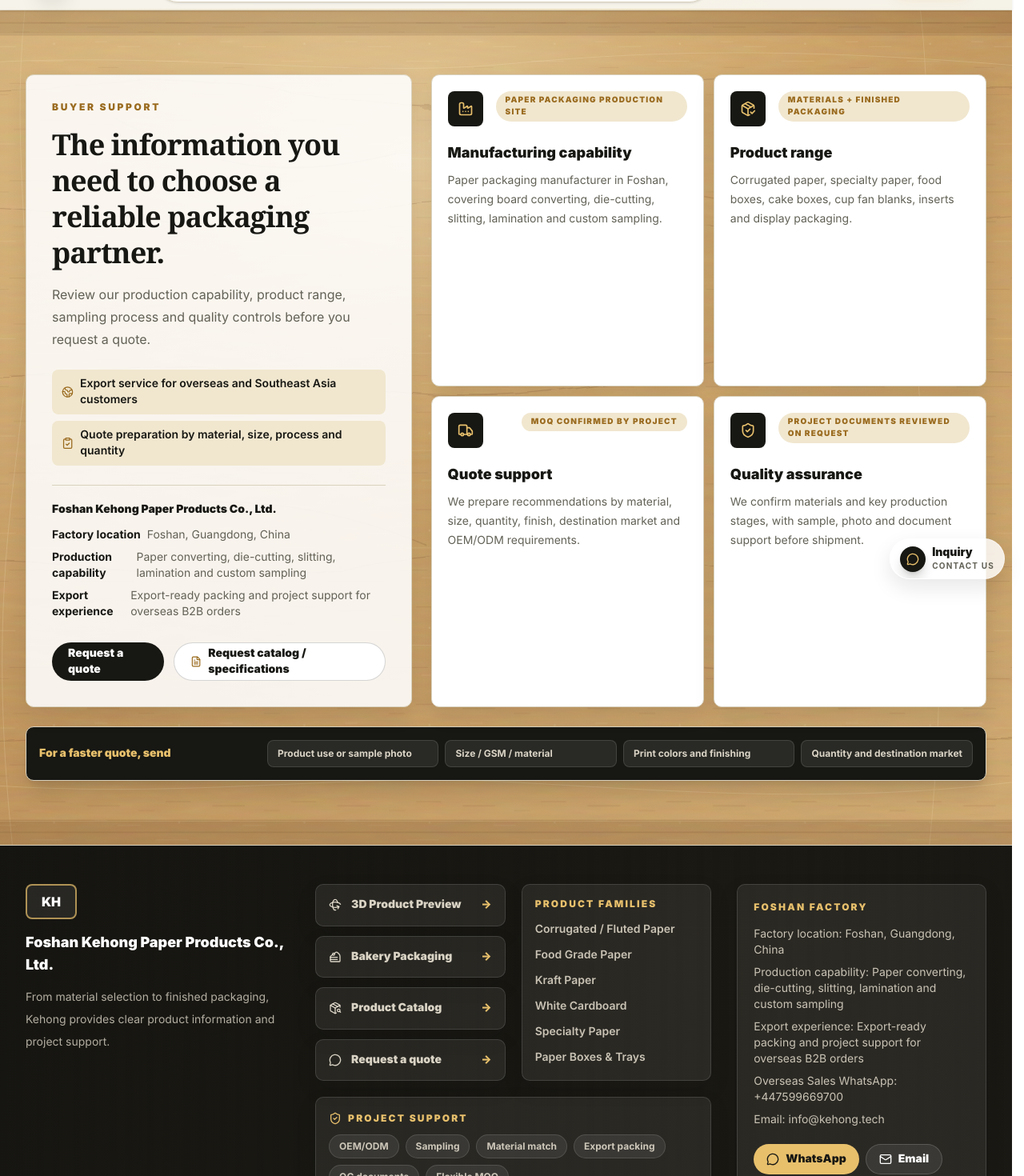
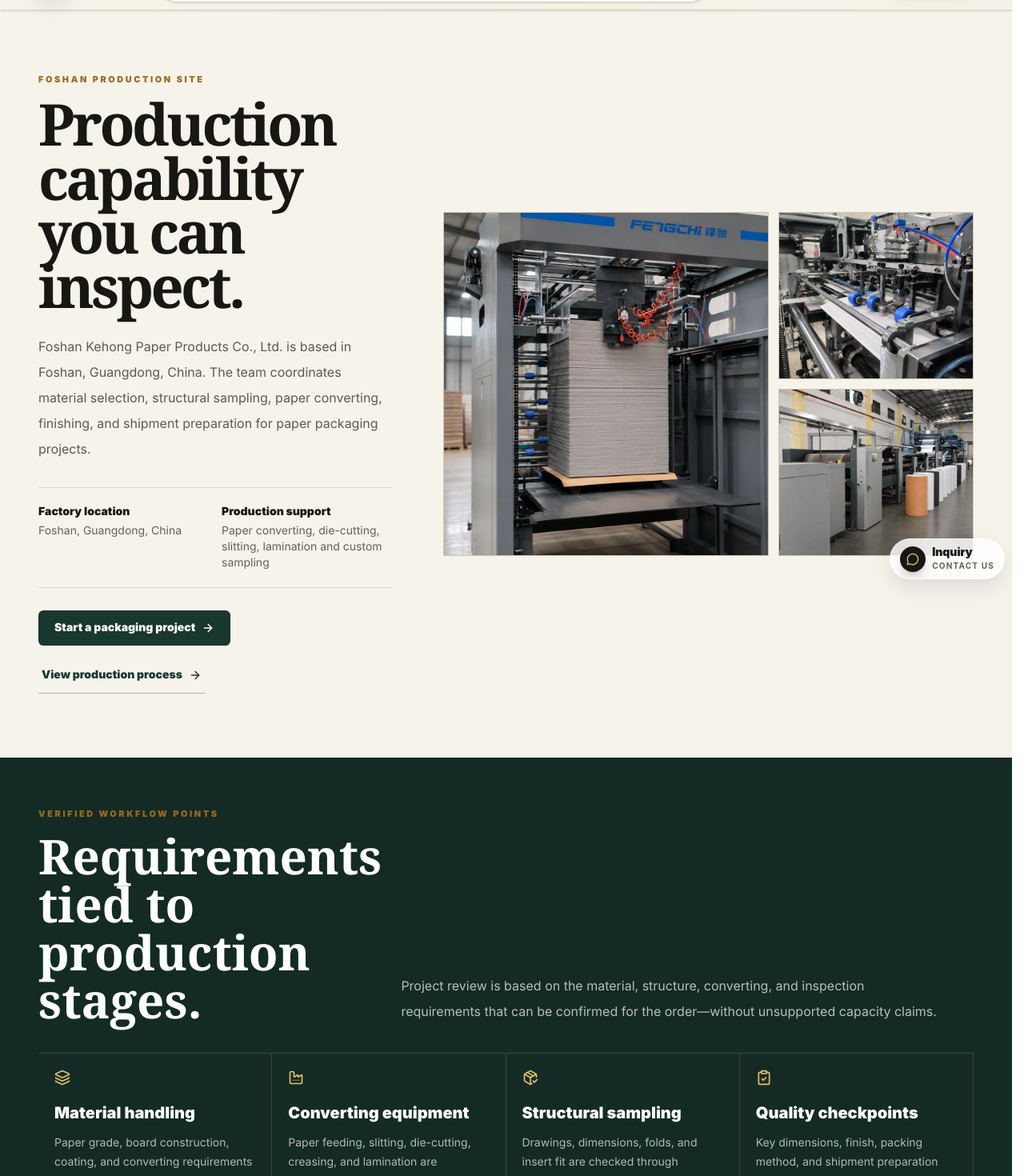
Before and after one commit to 128128xxz/kehong-site, a Next.js app: page /en/factory in a window 1280 px wide. Shown: the part 60-1530 px from the top of the page at 80% size. Built offline with nearby package versions, Linux system fonts and the light colour scheme; no server answers.

Commit message:
feat: align key inner pages with final design system

```diff
--- a/src/app/[locale]/factory/page.tsx
+++ b/src/app/[locale]/factory/page.tsx
@@ -2,7 +2,7 @@
 import { setRequestLocale } from "next-intl/server";
 import Header from "@/components/site/Header";
 import SiteFooter from "@/components/site/SiteFooter";
-import BuyerDecisionBrief from "@/components/site/BuyerDecisionBrief";
+import FactoryOverview from "@/components/site/FactoryOverview";
 import { siteConfig, getLocaleUrl, getAlternateLanguages, type SiteHref } from "@/lib/site";
 
 export async function generateMetadata({ params }: { params: Promise<{ locale: string }> }): Promise<Metadata> {
@@ -10,4 +10,4 @@
   return { metadataBase: new URL(siteConfig.url), title: `${title} | ${siteConfig.name}`, description: locale === "zh" ? "了解 Kehong 的纸品包装生产与项目支持能力。" : "Review Kehong's paper packaging manufacturing and project support capabilities.", alternates: { canonical, languages: await getAlternateLanguages("/factory") } };
 }
 
-export default async function FactoryPage({ params }: { params: Promise<{ locale: string }> }) { const { locale } = await params; setRequestLocale(locale); return <div className="texture-paper min-h-screen bg-[#f6f4ec]"><Header /><main><BuyerDecisionBrief /></main><SiteFooter /></div>; }
+export default async function FactoryPage({ params }: { params: Promise<{ locale: string }> }) { const { locale } = await params; setRequestLocale(locale); return <div className="texture-paper min-h-screen bg-[#f6f4ec]"><Header /><main><FactoryOverview /></main><SiteFooter /></div>; }
--- a/src/components/site/B2BProcurementSections.tsx
+++ b/src/components/site/B2BProcurementSections.tsx
@@ -2,7 +2,6 @@
   Boxes,
   CheckCircle2,
   ClipboardCheck,
-  Factory,
   Globe2,
   Layers3,
   PackageCheck,
@@ -11,17 +10,17 @@
 import { getLocale } from "next-intl/server";
 
 const capabilityItems = [
-  { icon: Factory, title: "Packaging manufacturing experience", zh: "纸品包装制造经验", detail: "Paper materials, packaging structures and batch production coordinated by an experienced factory team.", detailZh: "由经验丰富的工厂团队协同材料、包装结构与批量生产。" },
-  { icon: Boxes, title: "Production capability", zh: "生产能力", detail: "Material matching, cutting, forming, packing and clear project follow-up from sampling to delivery.", detailZh: "覆盖材料匹配、模切、成型、包装，并从打样跟进至交付。" },
-  { icon: Layers3, title: "OEM / ODM support", zh: "OEM / ODM 定制", detail: "Material, GSM, structure, size, printing and finishing options for custom projects.", detailZh: "支持材质、克重、结构、尺寸、印刷与后加工定制。" },
-  { icon: Globe2, title: "Export service", zh: "出口服务", detail: "Clear communication, sample confirmation and delivery-ready packing support for overseas orders.", detailZh: "为海外订单提供清晰沟通、样品确认与出口包装支持。" },
+  { icon: ClipboardCheck, title: "Quote requirements", zh: "报价资料", detail: "Share the product use, dimensions, material or GSM target, quantity, and destination market.", detailZh: "提供产品用途、尺寸、材质或克重目标、数量和目的市场。" },
+  { icon: Layers3, title: "Material and GSM", zh: "材质与克重", detail: "Paper grade, coating, board construction, and converting requirements are reviewed together.", detailZh: "结合纸张等级、涂层、纸板结构和加工要求进行确认。" },
+  { icon: Boxes, title: "Sampling and OEM / ODM", zh: "打样与 OEM / ODM", detail: "Drawings, dimensions, folds, printing, and finishing can be confirmed through project samples.", detailZh: "可通过项目样品确认图纸、尺寸、折线、印刷与后工艺。" },
+  { icon: Globe2, title: "Export packing and documents", zh: "出口包装与文件", detail: "Packing method, shipment preparation, and available project documents are confirmed before dispatch.", detailZh: "出货前确认包装方式、出货准备和可提供的项目文件。" },
 ];
 
 const chooseItems = [
-  { icon: PackageCheck, title: "Reliable supply", zh: "稳定供应", detail: "Consistent material matching and production coordination for repeat orders.", detailZh: "为持续采购提供稳定的材料匹配与生产协同。" },
-  { icon: ClipboardCheck, title: "Custom packaging", zh: "定制包装", detail: "Adjust size, material, coating and packaging structure to suit your project.", detailZh: "可按项目调整尺寸、材质、涂层与包装结构。" },
-  { icon: ShieldCheck, title: "Quality assurance", zh: "质量保障", detail: "Material, GSM, structure and finishing details are confirmed before production.", detailZh: "生产前确认材料、克重、结构与后加工细节。" },
-  { icon: Globe2, title: "International service", zh: "国际服务", detail: "Multilingual communication, WhatsApp support and export-ready documentation.", detailZh: "提供多语言沟通、WhatsApp 支持与出口文件协助。" },
+  { icon: PackageCheck, title: "MOQ by project", zh: "按项目确认 MOQ", detail: "MOQ depends on the material, structure, converting method, and production setup.", detailZh: "MOQ 根据材质、结构、加工方式和生产设置确认。" },
+  { icon: ClipboardCheck, title: "Sample review", zh: "样品确认", detail: "Structural fit and key specifications are reviewed before batch production.", detailZh: "批量生产前确认结构贴合和关键规格。" },
+  { icon: ShieldCheck, title: "Quality checkpoints", zh: "质量检查节点", detail: "Material, dimensions, finish, and packing requirements are checked at relevant stages.", detailZh: "在相应节点检查材料、尺寸、表面效果和包装要求。" },
+  { icon: Globe2, title: "Destination requirements", zh: "目的市场要求", detail: "Tell us the destination market and any food-contact or documentation requirements for review.", detailZh: "请提供目的市场及食品接触或文件要求，以便核对。" },
 ];
 
 const processSteps = {
@@ -41,13 +40,13 @@
             <p className="text-xs font-black uppercase tracking-[0.22em] text-[#9a6b1f]">
                 {isZh ? "工厂与服务能力" : "Manufacturing and service capabilities"}
             </p>
-            <h2 className="kh-editorial-heading mt-3 text-3xl leading-tight tracking-[-.025em] text-[#171713] sm:text-4xl">
-              {isZh ? "为食品、烘焙和零售包装项目提供稳定的生产支持" : "Production support for food, bakery and retail packaging projects"}
-            </h2>
+            <h1 className="kh-editorial-heading mt-3 text-3xl leading-tight tracking-[-.025em] text-[#171713] sm:text-5xl">
+              {isZh ? "把采购要求整理成可确认的生产规格。" : "Turn your packaging brief into a quote-ready specification."}
+            </h1>
             <p className="mt-4 text-sm leading-7 text-[#626156]">
               {isZh
                 ? "从材料匹配、结构打样到批量生产与出口包装，科宏为每个项目提供清晰、连贯的交付支持。"
-                : "From material matching and structural sampling to batch production and export packing, Kehong provides clear coordination from sampling to delivery."}
+                : "Use this guide to prepare material, GSM, structure, sampling, quantity, destination, and document requirements before requesting a quote."}
             </p>
             <div className="mt-6 grid gap-3 sm:grid-cols-2">
               {capabilityItems.map((item) => {
@@ -73,7 +72,7 @@
           <div className="grid gap-5">
             <div className="premium-depth rounded-lg border border-[#d9d2be] bg-[#171713] p-5 text-white shadow-xl shadow-[#171713]/10 sm:p-6">
               <p className="text-xs font-black uppercase tracking-[0.22em] text-[#e8c06c]">
-                {isZh ? "客户选择科宏的理由" : "Why customers choose Kehong"}
+                {isZh ? "采购确认事项" : "Procurement checkpoints"}
               </p>
               <div className="mt-5 grid gap-3 sm:grid-cols-2">
                 {chooseItems.map((item) => {
--- /dev/null
+++ b/src/components/site/FactoryOverview.tsx
@@ -0,0 +1,65 @@
+import Image from "next/image";
+import { ArrowRight, ClipboardCheck, Factory, Layers3, PackageCheck } from "lucide-react";
+import { getLocale } from "next-intl/server";
+import { Link } from "@/i18n/navigation";
+import { companyLegalName, companyProfile } from "@/data/company";
+import { showcaseImages } from "@/data/visuals";
+
+const capabilityCards = [
+  { icon: Layers3, title: "Material handling", body: "Paper grade, board construction, coating, and converting requirements are reviewed against the intended packaging structure." },
+  { icon: Factory, title: "Converting equipment", body: "Paper feeding, slitting, die-cutting, creasing, and lamination are coordinated around the approved specification." },
+  { icon: PackageCheck, title: "Structural sampling", body: "Drawings, dimensions, folds, and insert fit are checked through samples before batch production." },
+  { icon: ClipboardCheck, title: "Quality checkpoints", body: "Key dimensions, finish, packing method, and shipment preparation are confirmed at the relevant production stages." },
+] as const;
+
+export default async function FactoryOverview() {
+  const locale = await getLocale();
+  const isZh = locale === "zh";
+
+  return (
+    <div className="bg-[#f6f3eb] text-[#171713]">
+      <section className="px-4 py-12 sm:px-6 lg:px-12 lg:py-20">
+        <div className="mx-auto grid max-w-[90rem] gap-10 lg:grid-cols-[.8fr_1.2fr] lg:items-center lg:gap-16">
+          <div>
+            <p className="kh-section-kicker">{isZh ? "佛山工厂" : "Foshan production site"}</p>
+            <h1 className="kh-editorial-heading mt-4 max-w-[12ch] text-5xl leading-[.94] tracking-[-.05em] sm:text-7xl">
+              {isZh ? "真实生产能力，支持清晰的项目交付。" : "Production capability you can inspect."}
+            </h1>
+            <p className="mt-6 max-w-xl text-base leading-8 text-[#5e5a50]">
+              {isZh
+                ? "科宏位于广东佛山，围绕纸材选择、结构打样、纸材加工、后工艺和出货准备协同纸包装项目。"
+                : `${companyLegalName} is based in ${companyProfile.location.en}. The team coordinates material selection, structural sampling, paper converting, finishing, and shipment preparation for paper packaging projects.`}
+            </p>
+            <dl className="mt-8 grid gap-4 border-y border-[#171713]/14 py-5 text-sm sm:grid-cols-2">
+              <div><dt className="font-black">{isZh ? "工厂所在地" : "Factory location"}</dt><dd className="mt-1 text-[#656157]">{isZh ? companyProfile.location.zh : companyProfile.location.en}</dd></div>
+              <div><dt className="font-black">{isZh ? "生产支持" : "Production support"}</dt><dd className="mt-1 text-[#656157]">{isZh ? companyProfile.productionCapability.zh : companyProfile.productionCapability.en}</dd></div>
+            </dl>
+            <div className="mt-7 flex flex-wrap gap-4">
+              <Link href="/contact" className="inline-flex min-h-11 items-center gap-2 rounded-[.4rem] bg-[#18372e] px-5 text-sm font-black text-white">{isZh ? "提交项目需求" : "Start a packaging project"}<ArrowRight className="size-4" /></Link>
+              <Link href="/process" className="inline-flex min-h-11 items-center gap-2 border-b border-[#18372e]/35 px-1 text-sm font-black text-[#18372e]">{isZh ? "查看生产流程" : "View production process"}<ArrowRight className="size-4" /></Link>
+            </div>
+          </div>
+          <div className="grid grid-cols-[1.25fr_.75fr] gap-3">
+            <div className="relative min-h-[430px] overflow-hidden border border-[#cfc5b3]"><Image src={showcaseImages.machine} alt={isZh ? "科宏自动送料与纸板加工设备" : "Kehong automatic feeding and paperboard converting equipment"} fill priority sizes="(min-width: 1024px) 42vw, 65vw" className="object-cover" /></div>
+            <div className="grid gap-3">
+              <div className="relative min-h-0 overflow-hidden border border-[#cfc5b3]"><Image src={showcaseImages.machineClose} alt={isZh ? "科宏纸张输送与模切设备细节" : "Kehong paper feeding and die-cutting equipment detail"} fill sizes="(min-width: 1024px) 22vw, 32vw" className="object-cover" /></div>
+              <div className="relative min-h-0 overflow-hidden border border-[#cfc5b3]"><Image src={showcaseImages.sampleRoom} alt={isZh ? "科宏包装样品展示" : "Kehong packaging sample display"} fill sizes="(min-width: 1024px) 22vw, 32vw" className="object-cover" /></div>
+            </div>
+          </div>
+        </div>
+      </section>
+
+      <section className="bg-[#132b24] px-4 py-12 text-white sm:px-6 lg:px-12 lg:py-16">
+        <div className="mx-auto max-w-[90rem]">
+          <div className="grid gap-6 lg:grid-cols-[.7fr_1.3fr] lg:items-end">
+            <div><p className="kh-section-kicker text-[#e8c06c]">{isZh ? "可核对的能力" : "Verified workflow points"}</p><h2 className="kh-editorial-heading mt-4 text-4xl leading-none sm:text-6xl">{isZh ? "把每个要求落到生产节点。" : "Requirements tied to production stages."}</h2></div>
+            <p className="max-w-2xl text-base leading-8 text-white/70">{isZh ? "我们不展示未经证实的产能数字。项目确认基于材料、结构、加工与检验要求。" : "Project review is based on the material, structure, converting, and inspection requirements that can be confirmed for the order—without unsupported capacity claims."}</p>
+          </div>
+          <div className="mt-9 grid border-y border-white/15 md:grid-cols-2 xl:grid-cols-4">
+            {capabilityCards.map((item) => { const Icon = item.icon; return <article key={item.title} className="border-b border-white/15 p-5 md:border-r xl:border-b-0"><Icon className="size-5 text-[#e8c06c]" /><h3 className="mt-5 text-xl font-black">{item.title}</h3><p className="mt-3 text-sm leading-6 text-white/68">{item.body}</p></article>; })}
+          </div>
+        </div>
+      </section>
+    </div>
+  );
+}
```
Also changed, not shown: src/components/site/ProcessPreview.tsx (+25 -12 lines).
